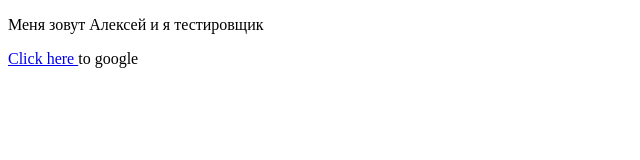
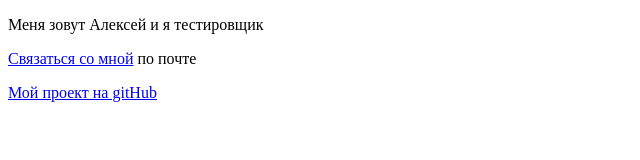
Before and after one commit to FryOS/myproject, a plain HTML site: page pages/about.html in a window 1280 px wide. Shown: the whole page, without its empty margins (0-640 px from the left). Drawn offline with Linux system fonts and the light colour scheme.

Commit message:
about git

```diff
--- a/pages/about.html
+++ b/pages/about.html
@@ -8,10 +8,8 @@
 </head>
 <body>
     <p>Меня зовут Алексей и я тестировщик</p>
+    <p><a href="mailto:">Связаться со мной</a> по почте</p>
+    <p><a href="https://github.com/FryOS/myproject.git" title="gitHub" >Мой проект на gitHub </a></p>
 
-    <p><a href="https://google.com/">
-        Click here
-      </a>
-      to google</p>
 </body>
 </html>
```
Also changed, not shown: index.html (+0 -6 lines).
